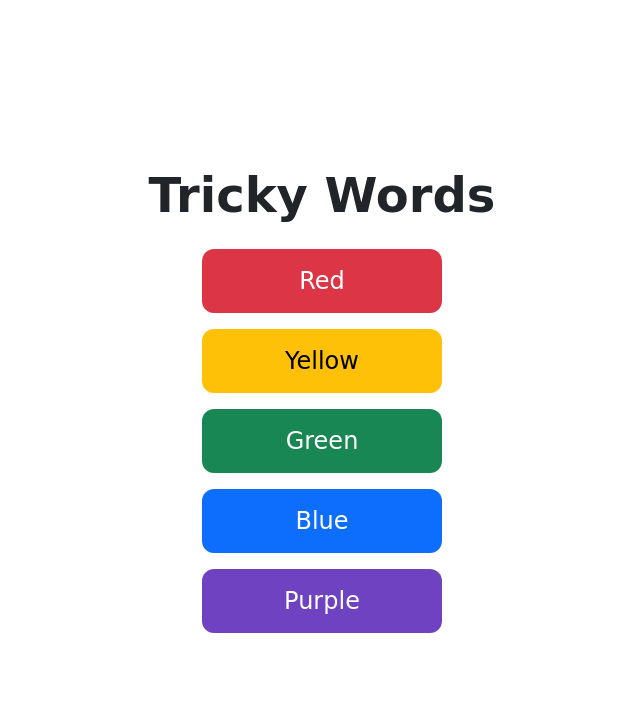
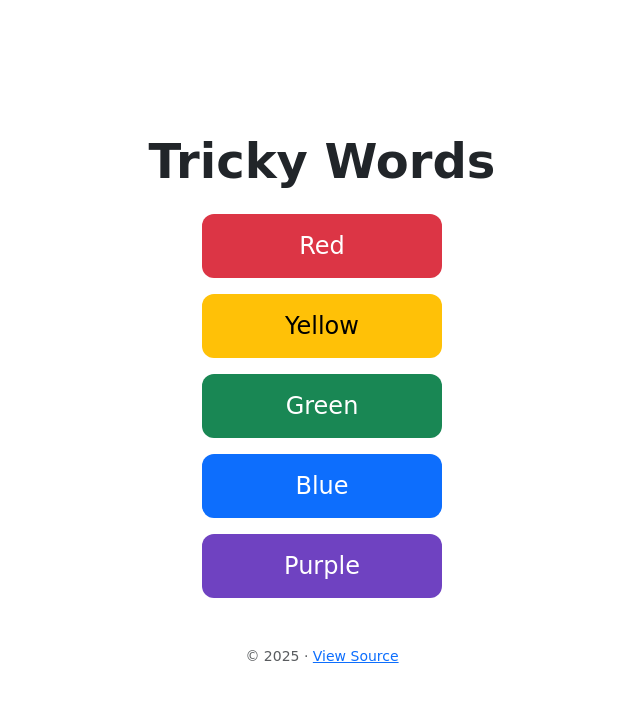
Before and after one commit to mokagio/tricky-words-trainer, a React (Vite) app: page / in a window 1280 px wide. Shown: the top 702 px of the page, without its empty margins (318-958 px from the left). Built offline with nearby package versions, Linux system fonts and the light colour scheme.

Commit message:
Add footer

```diff
--- a/src/App.jsx
+++ b/src/App.jsx
@@ -184,6 +184,11 @@ export default function App() {
           </ButtonRow>
         </>
       )}
+      {!group && (
+        <footer className="mt-5 text-muted small text-center">
+          © 2025 · <a href="https://github.com/mokagio/tricky-words-trainer" target="_blank">View Source</a>
+        </footer>
+      )}
     </div>
   );
 }
```
